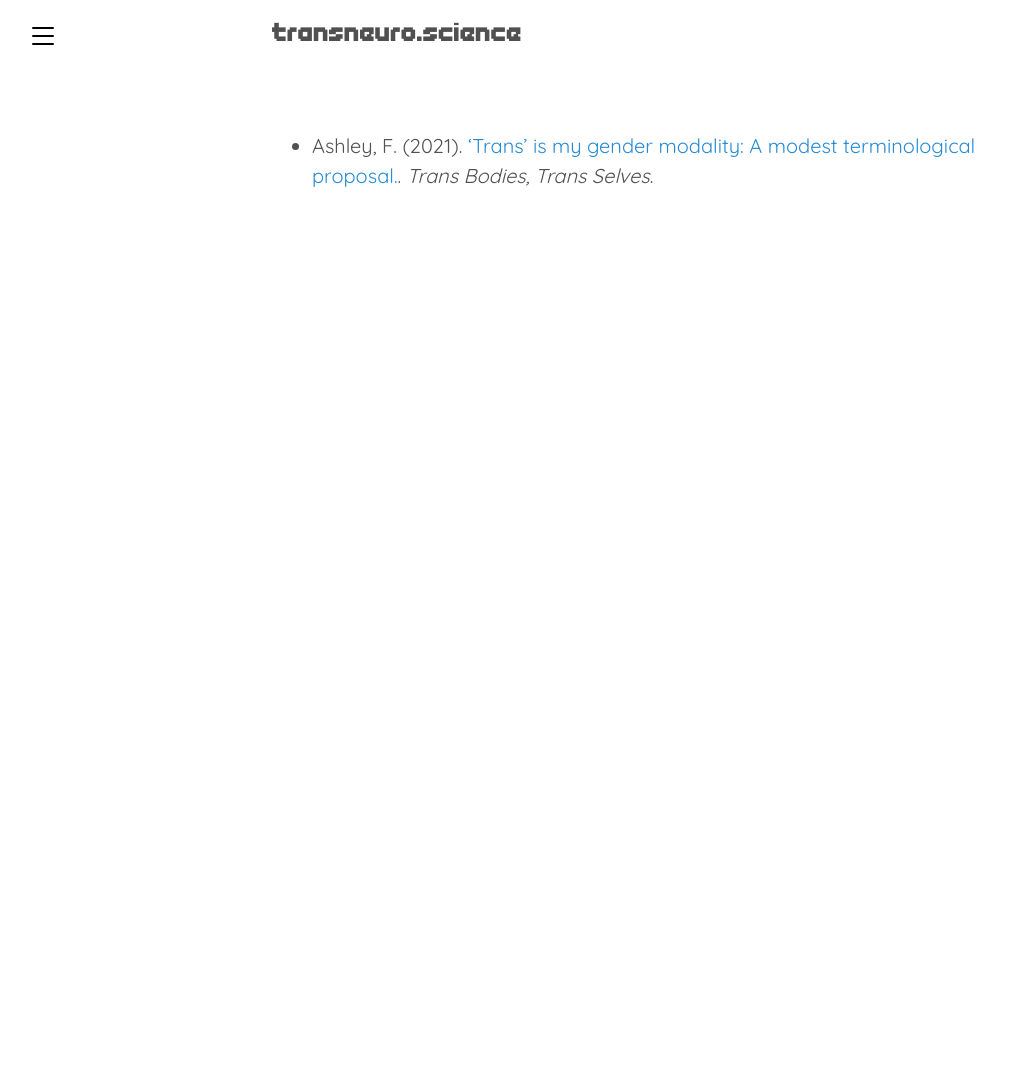
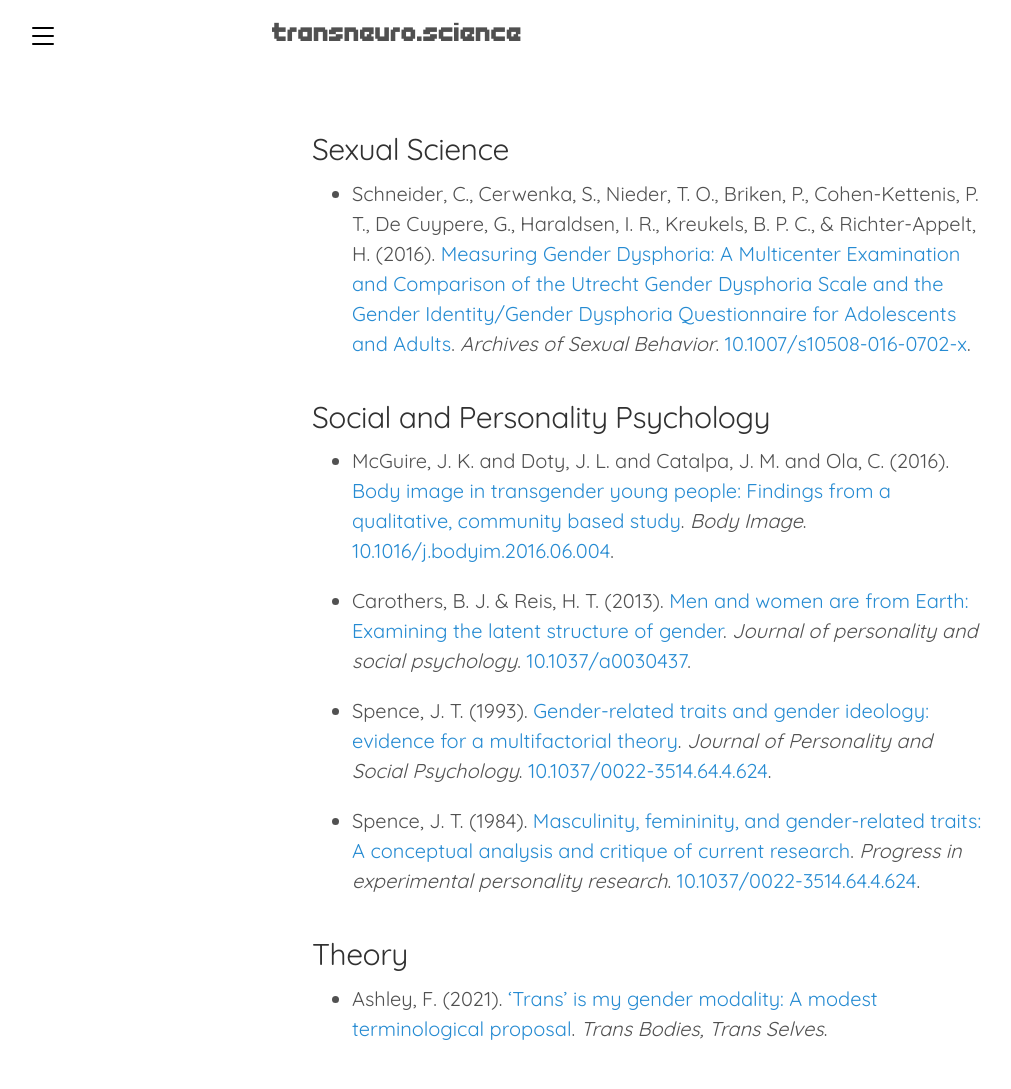
Before and after one commit to oliviaguest/transneuro.science, a Jekyll site: the page built from index.html, in a window 1280 px wide. Shown: the whole page, without its empty margins (8-1019 px from the left). Built offline with Jekyll 4.4.1, drawn with Linux system fonts in a browser that asks for light colours; the list of posts is cut into pages by our own code; before the commit the page ends 900 px from its top, so only the background shows below that.

Commit message:
more papers and code to display them

```diff
--- a/_data/articles.yml
+++ b/_data/articles.yml
@@ -2,7 +2,43 @@
   type: journal
   status: published
   authors: Ashley, F.
-  title: '‘Trans’ is my gender modality: A modest terminological proposal.'
+  title: '‘Trans’ is my gender modality: A modest terminological proposal'
   journal: Trans Bodies, Trans Selves
   pdf: https://www.florenceashley.com/uploads/1/2/4/4/124439164/florence_ashley_trans_is_my_gender_modality.pdf
-  category: theory
+  category: "Theory"
+
+- date: 1984-01-01
+  title: "Masculinity, femininity, and gender-related traits: A conceptual analysis and critique of current research"
+  authors: Spence, J. T.
+  journal: Progress in experimental personality research
+  doi: 10.1037/0022-3514.64.4.624
+  category: "Social and Personality Psychology"
+
+- date: 1993-01-01
+  title: "Gender-related traits and gender ideology: evidence for a multifactorial theory"
+  authors: Spence, J. T.
+  journal: Journal of Personality and Social Psychology
+  doi: 10.1037/0022-3514.64.4.624
+  category: "Social and Personality Psychology"
+
+- date: 2013-01-01
+  authors: Carothers, B. J. & Reis, H. T.
+  journal: Journal of personality and social psychology
+  title: "Men and women are from Earth: Examining the latent structure of gender"
+  category: "Social and Personality Psychology"
+  doi: 10.1037/a0030437
+
+- date: 2016-04-01
+  authors: "Schneider, C., Cerwenka, S., Nieder, T. O., Briken, P., Cohen-Kettenis, P. T., De Cuypere, G., Haraldsen, I. R., Kreukels, B. P. C., & Richter-Appelt, H."
+  doi: 10.1007/s10508-016-0702-x
+  journal: Archives of Sexual Behavior
+  title: "Measuring Gender Dysphoria: A Multicenter Examination and Comparison of the Utrecht Gender Dysphoria Scale and the Gender Identity/Gender Dysphoria Questionnaire for Adolescents and Adults"
+  category: "Sexual Science"
+
+
+- date: 2016-09-01
+  authors: "McGuire, J. K. and Doty, J. L. and Catalpa, J. M. and Ola, C."
+  doi: 10.1016/j.bodyim.2016.06.004
+  journal: Body Image
+  title: "Body image in transgender young people: Findings from a qualitative, community based study"
+  category: "Social and Personality Psychology"
--- a/_includes/articles.html
+++ b/_includes/articles.html
@@ -1,24 +1,28 @@
 {% assign pubs = site.data.articles | sort:"date" | reverse %}
 
+<!-- create categories array-->
+{% assign categories = "" | split:"|" %}
 
-<ul class="item">
-  {% for pub in pubs %}
+<!--Add each unique category to the array-->
+{% for pub in pubs %}
+    {% for category in pub.category %}
+        {% assign categories = categories | push: category | uniq %}
+    {% endfor %}
+{% endfor %}
+
+{% assign categories = categories | sort %}
 
 
-    <li class="item">
+<!--Output the categories-->
+{% for category in categories %}
+    {% assign temp = pubs | where:"category",category %}
+    <h2>{{category}}</h2>
+    {% include print_articles.html pubs=temp %}
+{% endfor %}
 
-      {{ pub.authors }}
-      ({% if pub.status == 'inpress' %}{{ pub.status }}{% else %}{{pub.date | date: "%Y"}}{% endif %}).
-      <span class="title">{% if pub.doi %}
-      <a href="//dx.doi.org/{{ pub.doi }}">{{ pub.title }}</a>{% elsif pub.arxiv %}
-      <a href="{{ pub.arxiv }}">{{ pub.title }}</a>{% elsif pub.pdf %}
-      <a href="{{ pub.pdf }}">{{ pub.title }}</a>{% else %} {{ pub.title }}
-      {% endif %}</span>.
-      {% if pub.journal %}<i>{{ pub.journal }}</i>.
-      {% elsif pub.server %}<i>{{ pub.server }}</i>. {% endif %}
-      {% if pub.doi %}<a href="//dx.doi.org/{{ pub.doi }}">{{ pub.doi }}</a>.{% endif %}
-      {% if pub.arxiv-id %}<a href="{{ pub.arxiv }}">{{ pub.arxiv-id }}</a>.{% endif %}
-
-    </li>
-  {% endfor %}
-</ul>
+<!-- Only print uncategorised articles if they exist -->
+{% assign temp = pubs | where:"category",NULL %}
+{% if temp[0] %}
+  <h2>Uncategorised</h2>
+  {% include print_articles.html pubs=temp %}
+{% endif %}
--- /dev/null
+++ b/_includes/print_articles.html
@@ -0,0 +1,22 @@
+
+<ul class="item">
+  {% for pub in include.pubs %}
+
+
+    <li class="item">
+
+      {{ pub.authors }}
+      ({% if pub.status == 'inpress' %}{{ pub.status }}{% else %}{{pub.date | date: "%Y"}}{% endif %}).
+      <span class="title">{% if pub.doi %}
+      <a href="//dx.doi.org/{{ pub.doi }}">{{ pub.title }}</a>{% elsif pub.arxiv %}
+      <a href="{{ pub.arxiv }}">{{ pub.title }}</a>{% elsif pub.pdf %}
+      <a href="{{ pub.pdf }}">{{ pub.title }}</a>{% else %} {{ pub.title }}
+      {% endif %}</span>.
+      {% if pub.journal %}<i>{{ pub.journal }}</i>.
+      {% elsif pub.server %}<i>{{ pub.server }}</i>. {% endif %}
+      {% if pub.doi %}<a href="//dx.doi.org/{{ pub.doi }}">{{ pub.doi }}</a>.{% endif %}
+      {% if pub.arxiv-id %}<a href="{{ pub.arxiv }}">{{ pub.arxiv-id }}</a>.{% endif %}
+
+    </li>
+  {% endfor %}
+</ul>
--- a/public/css/style.css
+++ b/public/css/style.css
@@ -11,7 +11,7 @@
 
 
 
-h3 {
+.masthead-title {
   font-family: 'Endless Boss Battle';
 }
 
@@ -21,3 +21,11 @@ body, html
   font-family: 'Quicksand', sans-serif;
 
 }
+
+li.item{
+  padding-bottom: 1rem;
+}
+
+.container.content {
+    padding-left: 3rem;
+}
```
